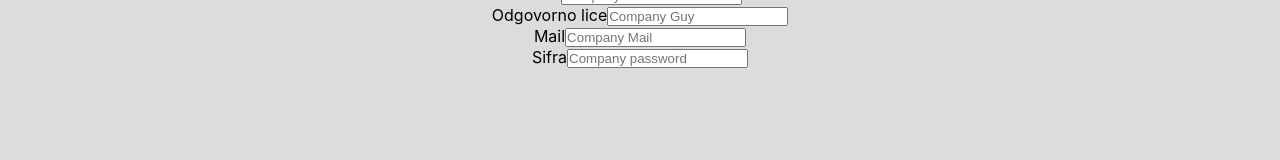
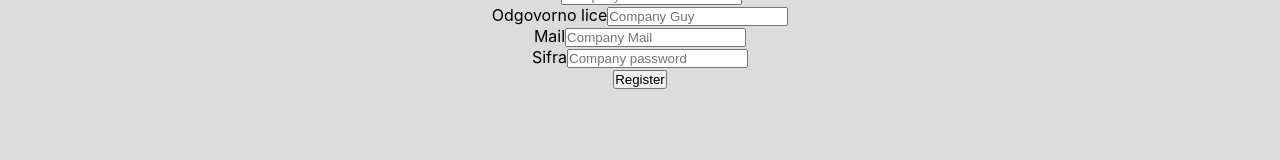
Before and after one commit to UBaksa/SI2024, a React (Create React App) app: page /register in a window 1280 px wide. Shown: the part 135-295 px from the top of the page. Built offline with nearby package versions, Linux system fonts and the light colour scheme.

Commit message:
documentation for platform

```diff
--- a/src/pages/Register/Register.js
+++ b/src/pages/Register/Register.js
@@ -1,6 +1,6 @@
 import React, { Fragment } from "react";
 import { useState } from "react";
-
+import axios from "axios";
 
 export default function Register(){
 
@@ -35,6 +35,23 @@ export default function Register(){
     }
 
 
+    function handleRegister(){
+        const data = {
+            ImePreduzeca : ime,
+            Adresa : adresa,
+            Drzava : drzava,
+            Pib : pib,
+            OLice : oLice,
+            Mail : mail,
+            Sifra : sifra
+        }
+        const url = "http://localhost:44332/api/test/Registration";
+        axios.post(url,data).then((result) => {
+            alert(result.data)
+        }).catch((err) =>
+        alert(err))
+    }
+
     return (
         <Fragment>
             <div>
@@ -52,6 +69,7 @@ export default function Register(){
                 <input type="text" placeholder="Company Mail" id="mail" onChange={(e) => handleMailChange(e.target.value)}></input><br></br>
                 <label>Sifra</label>
                 <input type="password" placeholder="Company password" id="password" onChange={(e) => handleSifraChange(e.target.value)}></input><br></br>
+                <button onClick={()=> handleRegister}>Register</button>
             </div>
         </Fragment>
 
```
Also changed, not shown: 1 other file (tests, documents, lock files or other folders).
